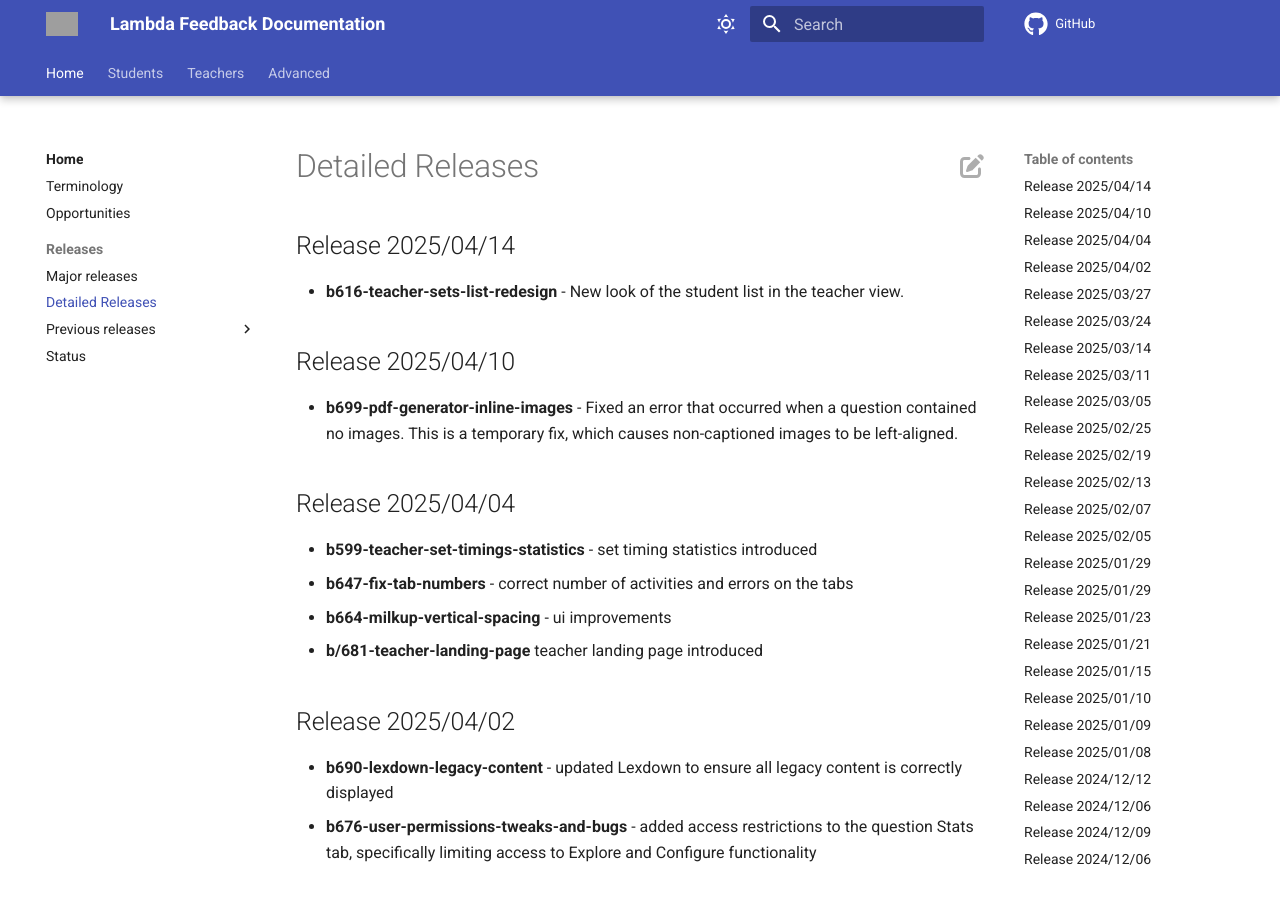
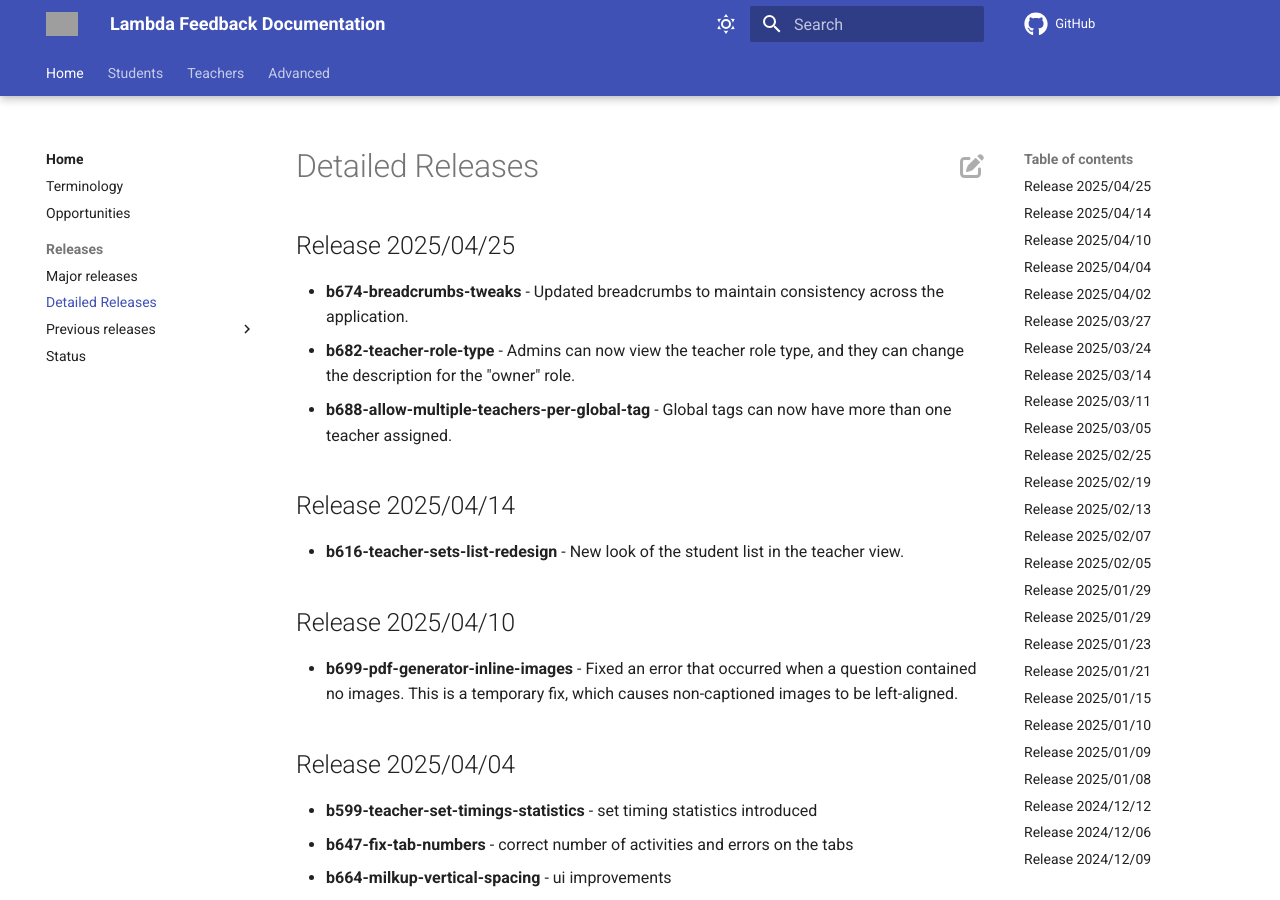
Before and after one commit to lambda-feedback/user-documentation, an MkDocs documentation site: the page built from docs/releases/detailed_releases.md, in a window 1280 px wide and 900 px high. Built offline with MkDocs 1.6.1 and Material for MkDocs 9.7.7, drawn with Linux system fonts in a browser that asks for light colours; comment, search, counter and statistics services are not loaded; grey boxes are pictures that could not be loaded.

Commit message:
Release 2025/04/25 added

```diff
--- a/docs/releases/detailed_releases.md
+++ b/docs/releases/detailed_releases.md
@@ -1,3 +1,9 @@
+## Release 2025/04/25
+
+- **b674-breadcrumbs-tweaks** - Updated breadcrumbs to maintain consistency across the application.
+- **b682-teacher-role-type** - Admins can now view the teacher role type, and they can change the description for the "owner" role.
+- **b688-allow-multiple-teachers-per-global-tag** - Global tags can now have more than one teacher assigned.
+
 ## Release 2025/04/14
 
 - **b616-teacher-sets-list-redesign** - New look of the student list in the teacher view.
```
